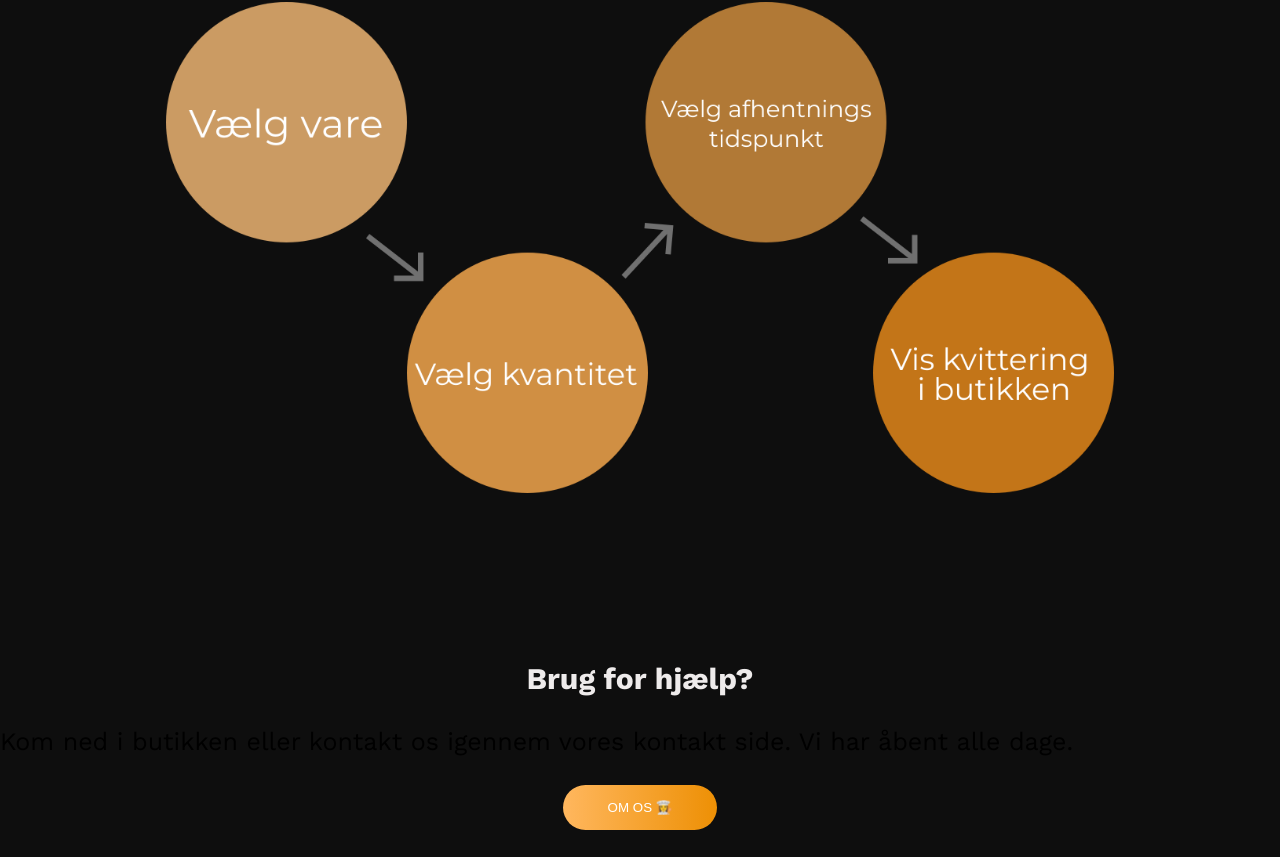
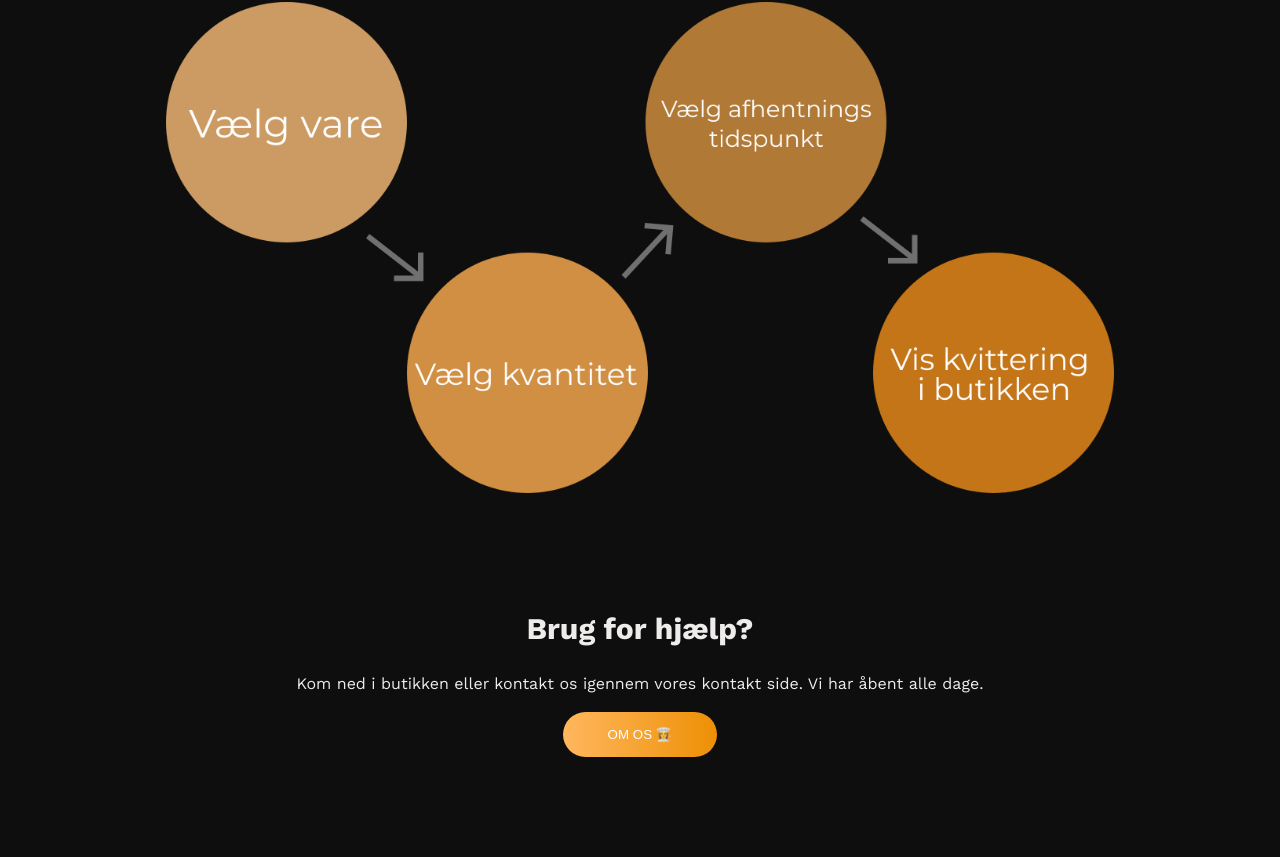
Before and after one commit to aeeux/diget66, a plain HTML site: page bestil.html in a window 1280 px wide. Shown: the part 1188-2045 px from the top of the page. Before the commit the page ends 2018 px from the top, so only its background shows below. Drawn offline with nearby package versions, Linux system fonts and the light colour scheme.

Commit message:
Update styles.css

```diff
--- a/styles.css
+++ b/styles.css
@@ -207,6 +207,15 @@ html, body {
   padding-bottom: 10px;
 }
 
+.spørgsmål-bestil2{
+  color: #eeebeb;
+  padding-left: 11%;
+  padding-right: 11%;
+  text-align: center;
+  font-size: 16px;
+  line-height: 150%;
+  padding-bottom: 0px;
+}
 
 .process-bestil{
   width: 80%;
@@ -217,6 +226,10 @@ html, body {
 
 .div-process{
   text-align: center;
+  padding-bottom: 50px;
+}
+
+.hjælp{
   padding-bottom: 100px;
 }
 
```
